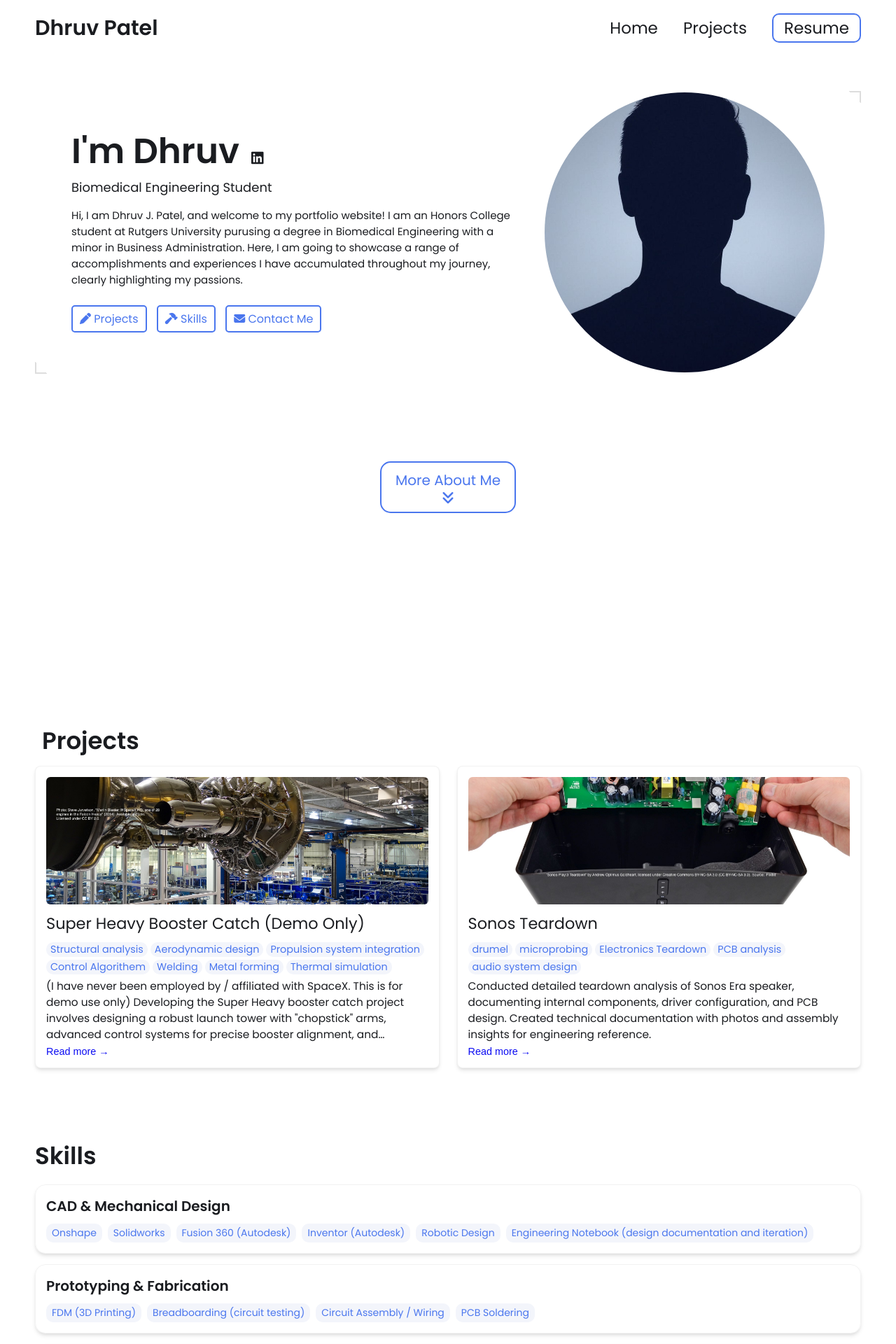
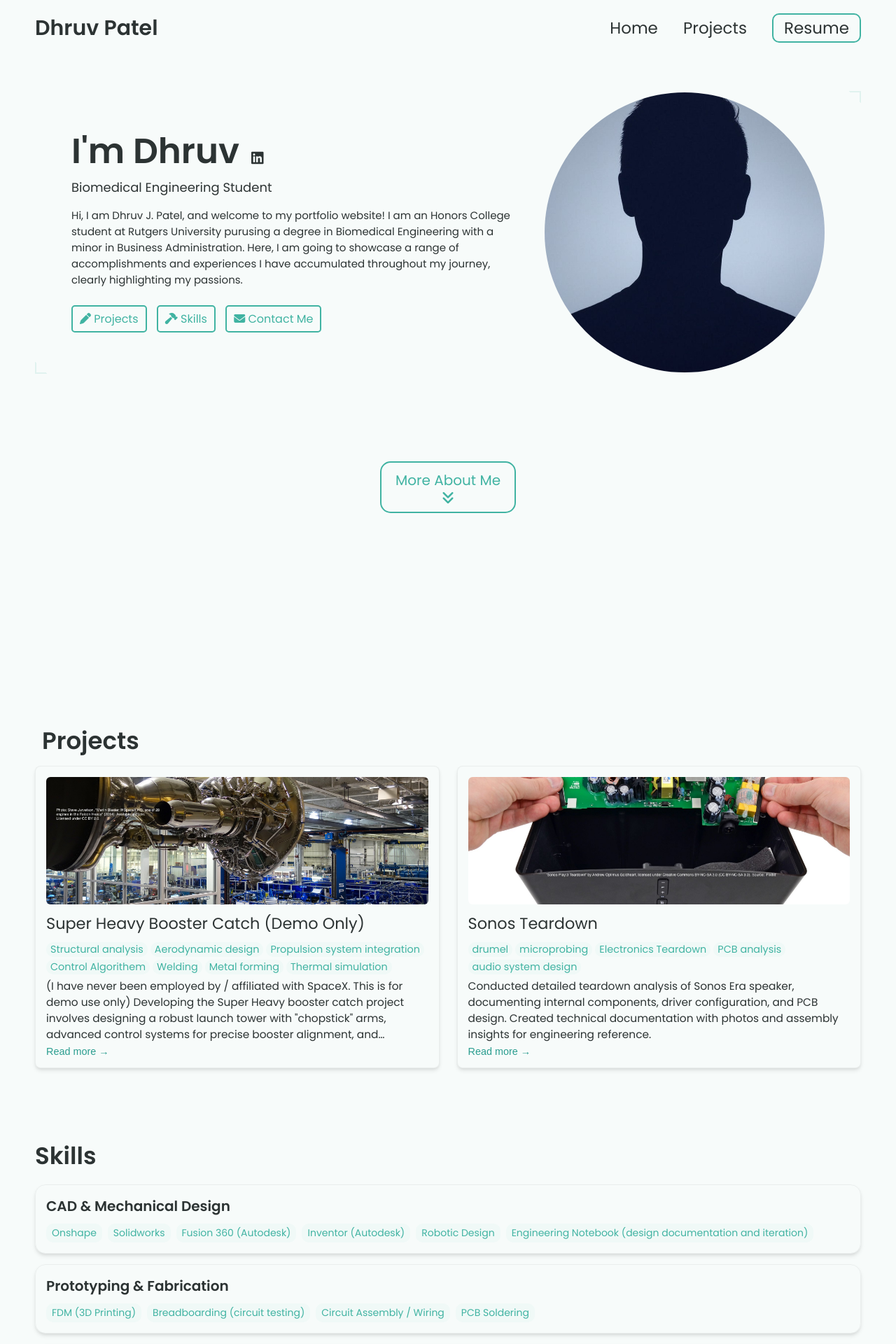
Before and after one commit to dhruv-patel74/dhruv-patel74.github.io, a Jekyll site: the page built from index.html, in a window 1280 px wide. Shown: the top 1920 px of the page at 70% size. Built offline with Jekyll 4.4.1, drawn with Linux system fonts in a browser that asks for light colours.

Commit message:
Update _config.yml

```diff
--- a/_config.yml
+++ b/_config.yml
@@ -79,13 +79,13 @@
 
 
 # Active theme (Updatethis to switch themes). Make sure to keep the indentation the samne.
-colors: # this is the basic theme
-  text: "#1a1c20"
-  border: "#ddd"
-  link: "#4a76ee"
-  highlight: "#0c0cf2"
-  background: "#ffffff"
-  light_background: "#f3f5fb"
+colors: # this is the mint theme
+  text: "#2c3333"
+  border: "#e0f2ef"
+  link: "#40b3a2"
+  highlight: "#2a9d8f"
+  background: "#f7fbfa"
+  light_background: "#f0f9f7"
 
 # A few examples. (using mint)
 mint theme:
```
